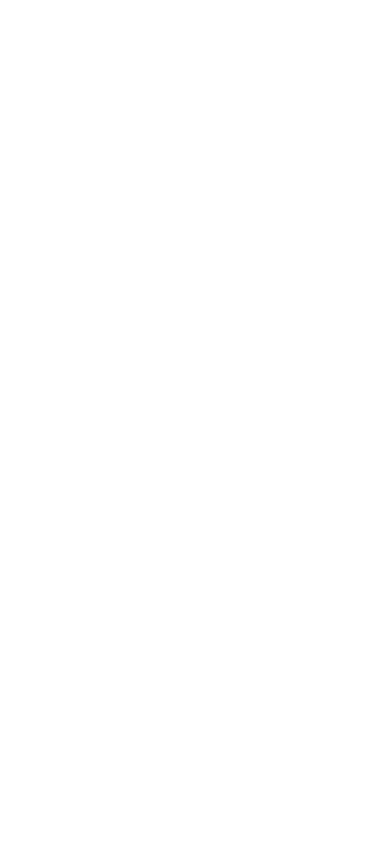
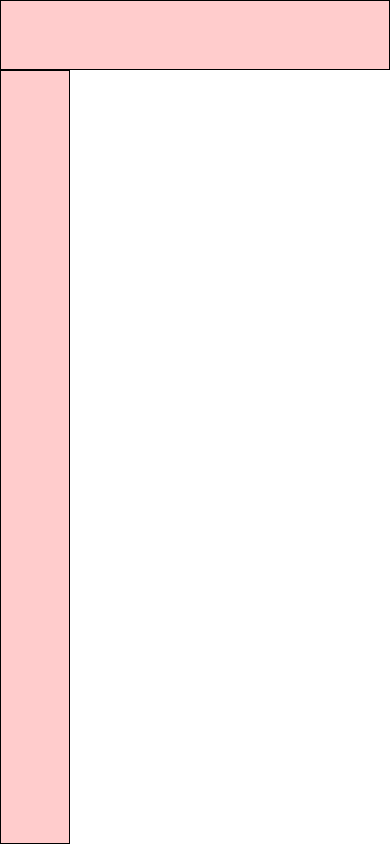
Before and after one commit to AlessandroCingolani/html-css-bootstrap-dashboard, a plain HTML site: page index.html in a window 390 px wide. Drawn offline with nearby package versions, Linux system fonts and the light colour scheme.

Commit message:
[add]:top-bar and aside bar mobile first

```diff
--- a/css/style.css
+++ b/css/style.css
@@ -12,3 +12,22 @@
   border: 1px solid;
   min-height: 80px;
 }
+
+/* MAIN CONTAINER PAGE */
+
+.ac_container {
+  height: 100vh;
+}
+
+/* NAVBAR TOP */
+
+.top-bar {
+  height: 70px;
+}
+
+/* ASIDE BAR */
+
+.ac_aside {
+  width: 70px;
+  height: calc(100% - 70px);
+}
--- a/index.html
+++ b/index.html
@@ -13,6 +13,16 @@
   <title>Dashboard</title>
 </head>
 <body>
+  <div class="ac_container">
+    <nav class="top-bar debug-box">
 
+    </nav>
+
+
+    <aside class="ac_aside debug-box">
+
+    </aside>
+
+  </div>
 </body>
 </html>
```
